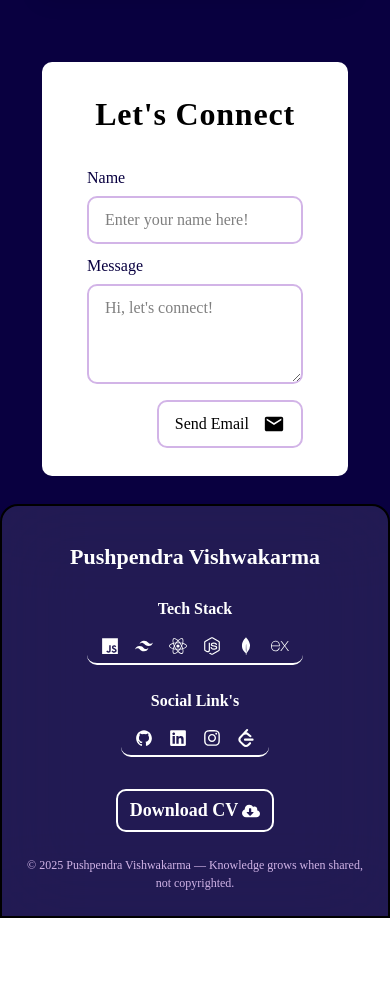
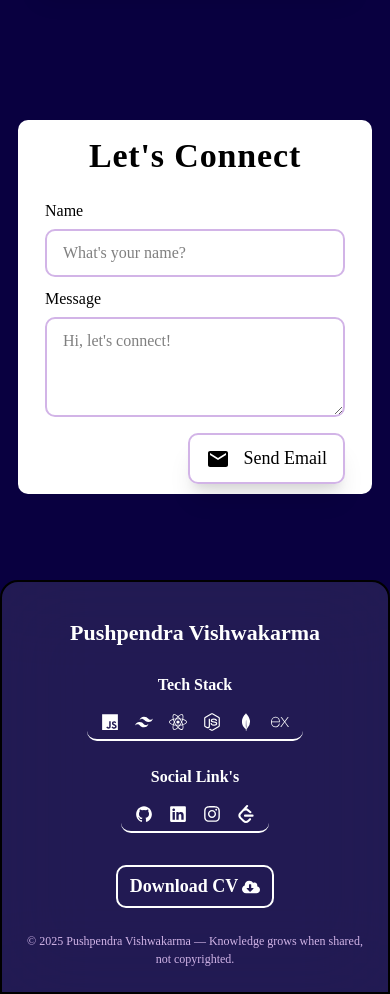
Before and after one commit to Pushpendra081/portfolio, a React (Vite) app: page / in a window 390 px wide. Shown: the part 3460-4454 px from the top of the page. Before the commit the page ends 4378 px from the top, so only its background shows below. Built offline with nearby package versions, Linux system fonts and the light colour scheme; a web font is replaced by a local one.

Commit message:
Done the Contact section responsive

```diff
--- a/src/components/contact.jsx
+++ b/src/components/contact.jsx
@@ -20,39 +20,52 @@ const Contact = () => {
     };
 
     return (
-        <div class=" justify-items-center mx-[42px] mt-[4px]">
-            <div className="w-full max-w-[520px] my-[28px] px-[45px] py-[28px] bg-[#fff] rounded-[10px] flex flex-col justify-center items-center">
-
+        <div className=" bg-[#fff] mx-[18px] md:mx-[380px] justify-items-center py-[10px]  mt-[86px] rounded-[10px]">
+            {/* Heading */}
             <div>
-                    <h1 class=" text-[32px] md:text-[38px] text-[#000] font-semibold tracking-wide ">Let's Connect</h1>
+                <h1 className="text-[34px] md:text-[42px] font-semibold tracking-wide">
+                    Let's Connect
+                </h1>
             </div>
 
-                <div class="w-full max-w-[450px] mt-[28px]  rounded-[10px]">
-                    <form action="" onSubmit={handleSubmit} class=" flex flex-col gap-[10px]">
-
-                        {/* Name */}
-                        <label htmlFor="" class="mb-[-4px] text-[#090040]">Name</label>
-                        <input type="text" name="name" title="Enter your name here!" class="w-full px-[16px] py-[10px] border-2 border-[#d2b4e7] focus:border-[#471396] rounded-[10px] focus:outline-none transition-all duration-300 focus:bg-[#e4e0e8]" placeholder="Enter your name here!" required />
-
-                        {/* Message */}
-                        <label htmlFor="" class="mb-[-4px] text-[#090040]">Message</label>
-                        <textarea title="Tell me how can i help you?" name="message" maxlength="500" placeholder="Hi, let's connect!" class="w-full h-[100px] md:h-[160px] px-[16px] py-[10px] border-2 border-[#d2b4e7] focus:border-[#471396] rounded-[10px] focus:outline-none transition-all duration-300 focus:bg-[#e4e0e8]" required></textarea>
-
+            {/* Main Form */}
+            <div className="w-[300px] md:w-[580px] mt-[18px] md:mt-[24px]">
+                <form onSubmit={handleSubmit} className="flex flex-col gap-[10px]">
+                    <span className="mb-[-4px]">Name</span>
+                    <input
+                        title="Enter your name here!"
+                        type="text"
+                        name="name"
+                        maxlength="80"
+                        placeholder="What's your name?"
+                        className="w-full px-[16px] py-[10px] border-2  rounded-[10px] focus:outline-none transition-all duration-300 border-[#d2b4e7] focus:border-[#471396] focus:bg-[#e4e0e8]"
+                        required
+                    />
+                    <span className="mb-[-4px]">Message</span>
+                    <textarea
+                        title="Tell me how can i help you?"
+                        name="message"
+                        maxlength="500"
+                        placeholder="Hi, let's connect!"
+                        className="w-full h-[100px] md:h-[160px]  px-[16px] py-[10px] border-2  rounded-[10px] focus:outline-none transition-all duration-300  border-[#d2b4e7] focus:border-[#471396] focus:bg-[#e4e0e8]"
+                        required
+                    ></textarea>
 
                     {/* Send Email */}
                     <span className="flex flex-row justify-end items-center ">
-
-                            <button title="Send email via google!" type="submit" class=" flex flex-row items-center mt-[6px] gap-[14px] text-[16px] md:text-[18px] font-medium border-2 border-[#d2b4e7] px-[16px] py-[10px] rounded-[10px] transition-colors duration-300 cursor-pointer  hover:bg-[#d2b4e7] ">
+                        <button
+                            title="Send email via google!"
+                            type="submit"
+                            className="flex flex-row items-center mt-[6px] gap-[14px] text-[18px] font-medium border-2  shadow-xl px-[16px] py-[10px] rounded-[10px] w-fit transition-colors duration-300  cursor-pointer border-[#d2b4e7]   hover:bg-[#d2b4e7] "
+                        >
+                            <MdEmail size={24} />
                             Send Email
-                                <MdEmail size={22} />
                         </button>
-
                     </span>
                 </form>
             </div>
         </div>
-        </div>
-    )
-}
+    );
+};
 
-export default Contact
+export default Contact;
--- a/src/components/footer.jsx
+++ b/src/components/footer.jsx
@@ -8,7 +8,7 @@ import { RiTailwindCssFill } from "react-icons/ri";
 const Footer = () => {
     return (
 
-        <footer className=" flex justify-center rounded-t-[18px] border-2 bg-[#fff]/10 backdrop-blur-2xl">
+        <footer className="mt-[86px] flex justify-center rounded-t-[18px] border-2 bg-[#fff]/10 backdrop-blur-2xl">
             <div class=" my-[24px]  grid grid-cols-1 md:grid-cols-4 gap-2 justify-center ">
                 {/* name footer */}
                 <div className=" mt-[10px]">
```
Lines whose indentation alone changed are shown as unchanged.
